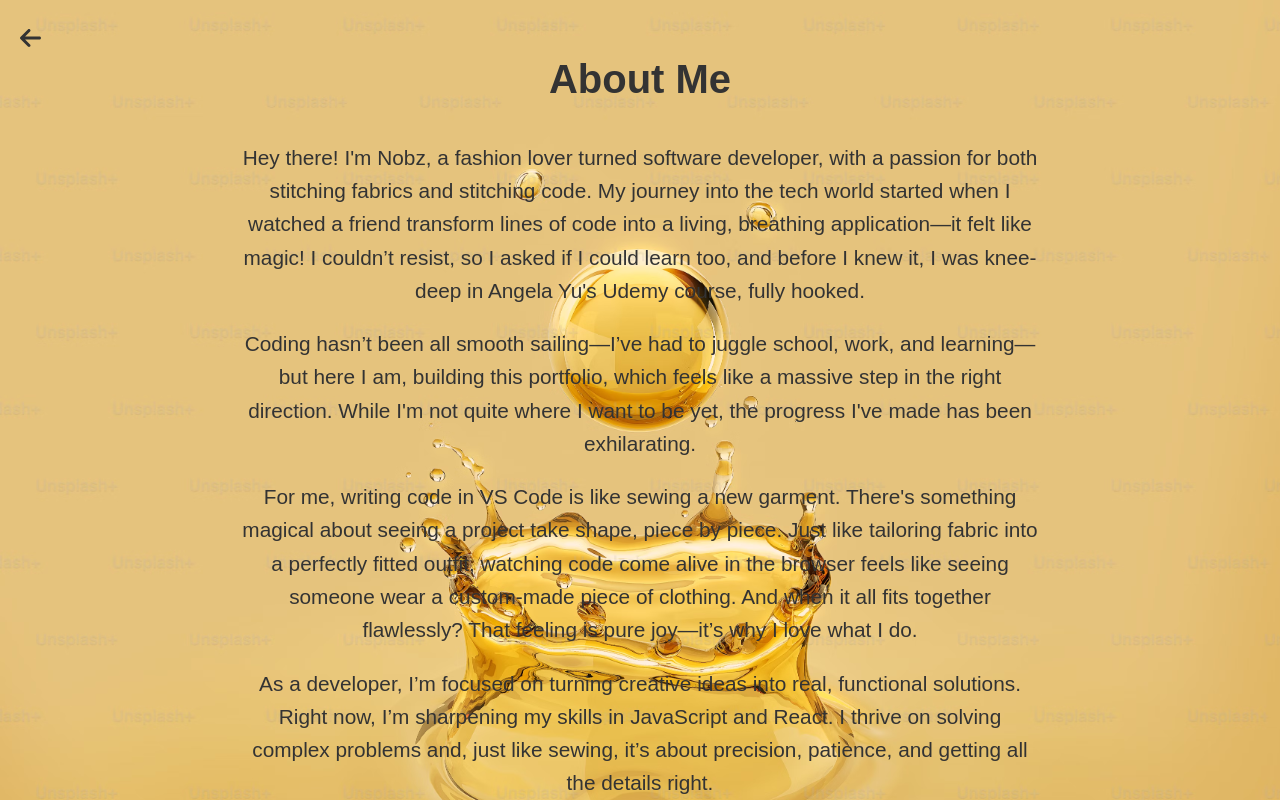
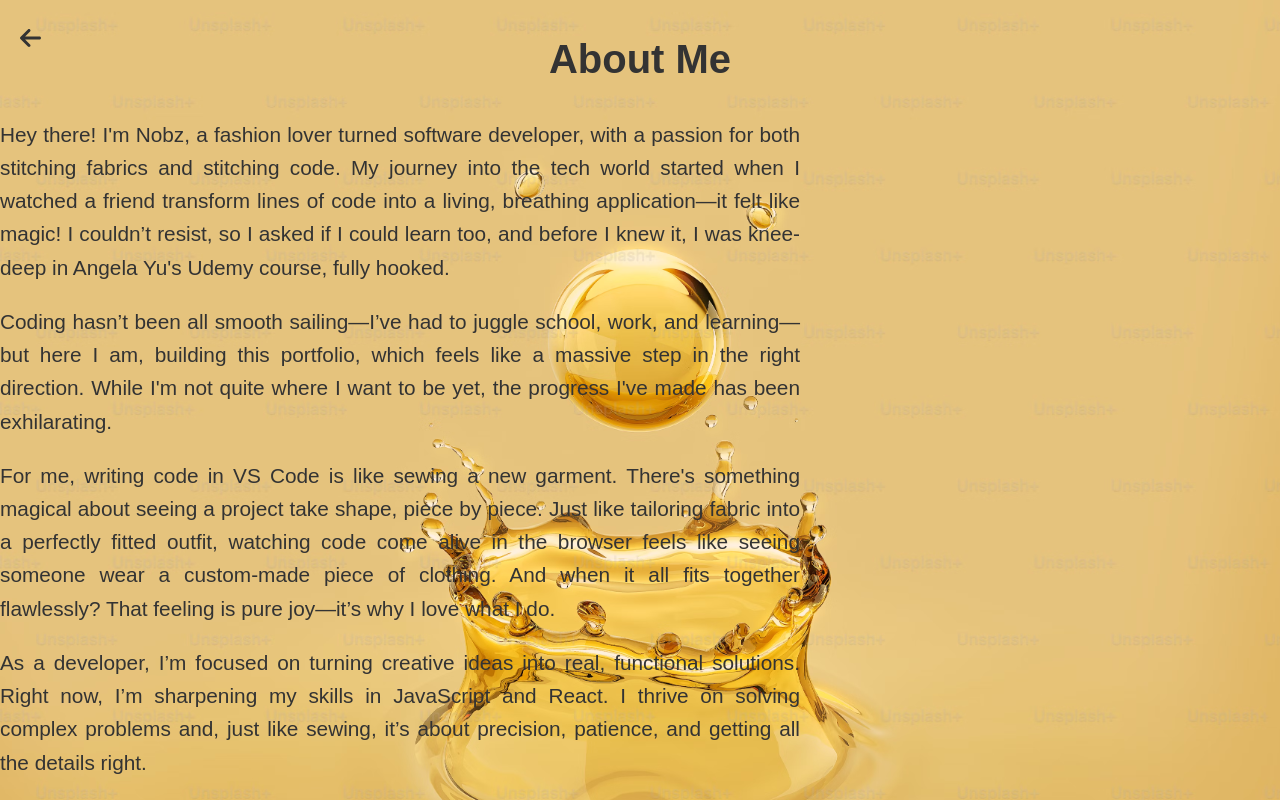
Before and after one commit to Ahnob/myPortfolio, a React (Vite) app in the folder myPortfolio/: page /about in a window 1280 px wide. Shown: the top 800 px of the page. Built offline with nearby package versions, Linux system fonts and the light colour scheme.

Commit message:
styled the about page

```diff
--- a/myPortfolio/src/pages/about/About.jsx
+++ b/myPortfolio/src/pages/about/About.jsx
@@ -7,15 +7,17 @@ function About() {
     <>
       <Backarrow />
       <div className="about-container">
-        <div>
+        <div className="div">
           <h1 className="h2-about">About Me</h1>
+          <div className="paragraph-container">
             <p className="about-paragraph">
-            Hey there! I'm Nobz, a fashion lover turned software developer, with
-            a passion for both stitching fabrics and stitching code. My journey
-            into the tech world started when I watched a friend transform lines
-            of code into a living, breathing application—it felt like magic! I
-            couldn’t resist, so I asked if I could learn too, and before I knew
-            it, I was knee-deep in Angela Yu's Udemy course, fully hooked.
+              Hey there! I'm Nobz, a fashion lover turned software developer,
+              with a passion for both stitching fabrics and stitching code. My
+              journey into the tech world started when I watched a friend
+              transform lines of code into a living, breathing application—it
+              felt like magic! I couldn’t resist, so I asked if I could learn
+              too, and before I knew it, I was knee-deep in Angela Yu's Udemy
+              course, fully hooked.
             </p>
             <p className="about-paragraph">
               Coding hasn’t been all smooth sailing—I’ve had to juggle school,
@@ -28,23 +30,24 @@ function About() {
             <p className="about-paragraph">
               For me, writing code in VS Code is like sewing a new garment.
               There's something magical about seeing a project take shape, piece
-            by piece. Just like tailoring fabric into a perfectly fitted outfit,
-            watching code come alive in the browser feels like seeing someone
-            wear a custom-made piece of clothing. And when it all fits together
-            flawlessly? That feeling is pure joy—it’s why I love what I do.
+              by piece. Just like tailoring fabric into a perfectly fitted
+              outfit, watching code come alive in the browser feels like seeing
+              someone wear a custom-made piece of clothing. And when it all fits
+              together flawlessly? That feeling is pure joy—it’s why I love what
+              I do.
             </p>
 
             <p className="about-paragraph">
               As a developer, I’m focused on turning creative ideas into real,
               functional solutions. Right now, I’m sharpening my skills in
-            JavaScript and React. I thrive on solving complex problems and, just
-            like sewing, it’s about precision, patience, and getting all the
-            details right.
+              JavaScript and React. I thrive on solving complex problems and,
+              just like sewing, it’s about precision, patience, and getting all
+              the details right.
             </p>
 
             <p className="about-paragraph">
-            I’m always on the hunt for new technologies and ways to improve. My
-            approach to coding, like fashion design, involves a balance of
+              I’m always on the hunt for new technologies and ways to improve.
+              My approach to coding, like fashion design, involves a balance of
               creativity and technical know-how, ensuring that every project is
               both beautiful and efficient. From front-end design to
               behind-the-scenes functionality, I take pride in every piece I
@@ -60,6 +63,7 @@ function About() {
             </p>
           </div>
         </div>
+      </div>
     </>
   );
 }
--- a/myPortfolio/src/pages/about/about.css
+++ b/myPortfolio/src/pages/about/about.css
@@ -15,14 +15,13 @@ body {
 .h2-about {
   text-align: center;
   font-size: 2.5rem;
-  margin-bottom: 30px;
 }
 
 /* Styling for the about content */
 .about-paragraph {
-  text-align: center;
-  margin: 20px auto;
   font-size: 1.2rem;
+  text-align: justify;
+
   line-height: 1.6;
   max-width: 800px; /* Optional: Set a max-width for better readability */
 }
@@ -30,10 +29,12 @@ body {
 .about-container {
   display: flex;
   justify-content: center;
-  gap: 40px;
-  align-items: flex-start;
-  padding: 20px;
-  flex-wrap: wrap; /* Allow items to wrap if necessary */
+  flex-direction: column;
+  text-align: center;
+}
+
+.div {
+  text-align: center;
 }
 
 /* Responsive for Small Mobile Screens (up to 480px) */
--- a/myPortfolio/src/pages/projects/Projects.jsx
+++ b/myPortfolio/src/pages/projects/Projects.jsx
@@ -43,7 +43,7 @@ const Projects = () => {
         <h2 className="reveal h2-projects">Projects</h2>
         <div className="projects-grid">
           {projects.map((project, index) => (
-            <div key={index} className="project-card reveal">
+            <div key={index} className="project-card reveal flex">
               {/* Add the project image */}
               <img
                 src={project.image}
--- a/myPortfolio/src/pages/projects/projects.css
+++ b/myPortfolio/src/pages/projects/projects.css
@@ -19,7 +19,6 @@ body {
 .h2-projects {
   text-align: center;
   font-size: 3rem;
-  margin: 2rem 0;
   color: #333;
   letter-spacing: 2px;
 }
@@ -54,16 +53,19 @@ body {
 }
 
 .project-card h3 {
-  margin: 40px 0;
   font-size: 1.5rem;
   color: #333;
   transition: color 0.3s ease;
 }
 
+.flex {
+  display: flex;
+  flex-direction: column;
+}
+
 .project-card p {
   font-size: 1rem;
   color: #666;
-  margin-bottom: 15px;
 }
 
 .project-link-button {
@@ -76,6 +78,8 @@ body {
   text-decoration: none;
   transition: background-color 0.3s ease, transform 0.3s ease;
   cursor: pointer;
+  text-align: center;
+  font-weight: 500;
 }
 
 .project-link:hover {
```
Lines whose indentation alone changed are shown as unchanged.
